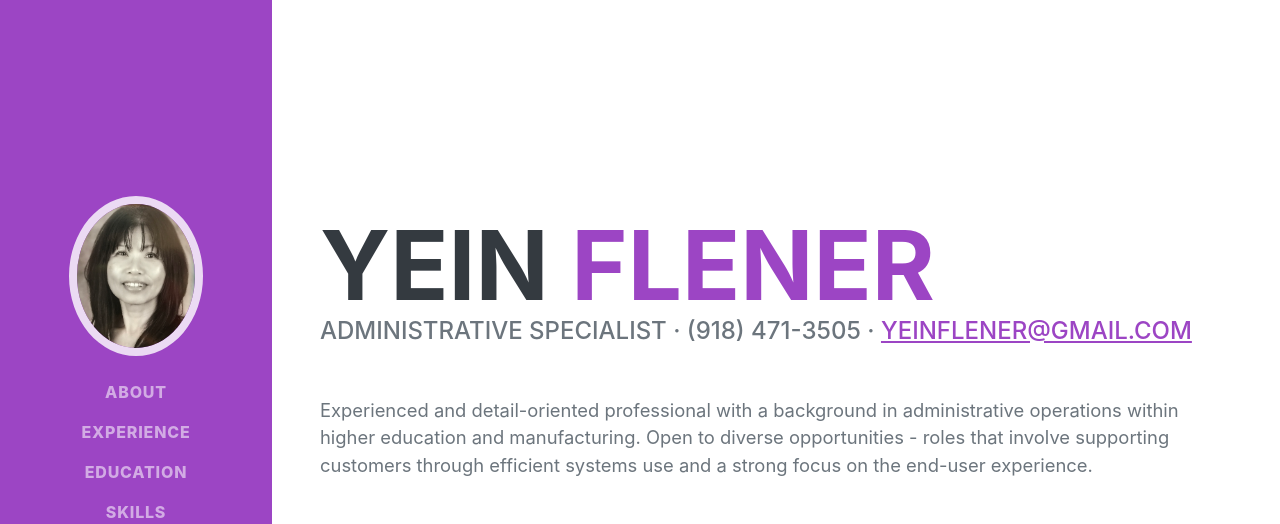
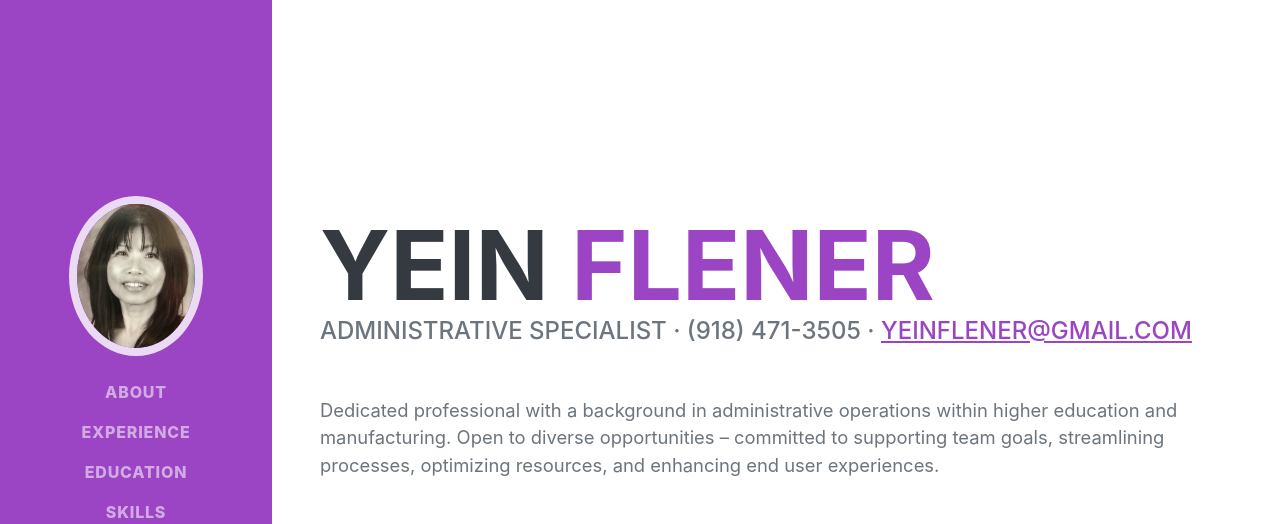
Before and after one commit to yeinflener/portfolio, a plain HTML site: page index.html in a window 1280 px wide. Shown: the top 524 px of the page. Drawn offline with nearby package versions, Linux system fonts and the light colour scheme; a web font is replaced by a local one.

Commit message:
Add files via upload

```diff
--- a/index.html
+++ b/index.html
@@ -98,11 +98,11 @@
             <a href="mailto:yeinflener@gmail.com">yeinflener@gmail.com</a>
           </div>
           <p class="lead mb-5">
-            Experienced and detail-oriented professional with a background in
-            administrative operations within higher education and manufacturing.
-            Open to diverse opportunities - roles that involve supporting
-            customers through efficient systems use and a strong focus on the
-            end-user experience.
+            Dedicated professional with a background in administrative
+            operations within higher education and manufacturing. Open to
+            diverse opportunities – committed to supporting team goals,
+            streamlining processes, optimizing resources, and enhancing end user
+            experiences.
           </p>
 
           <div class="social-icons">
```
